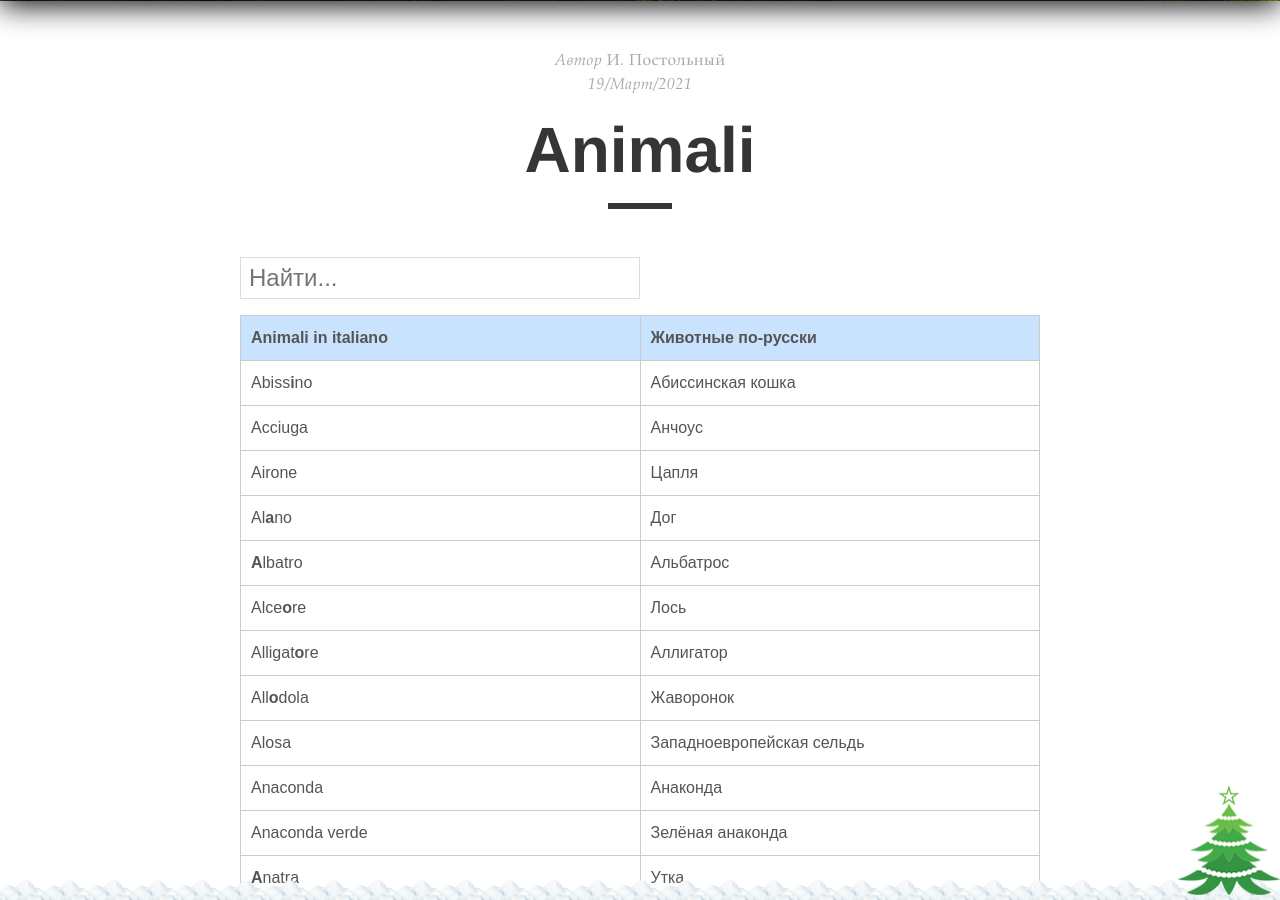
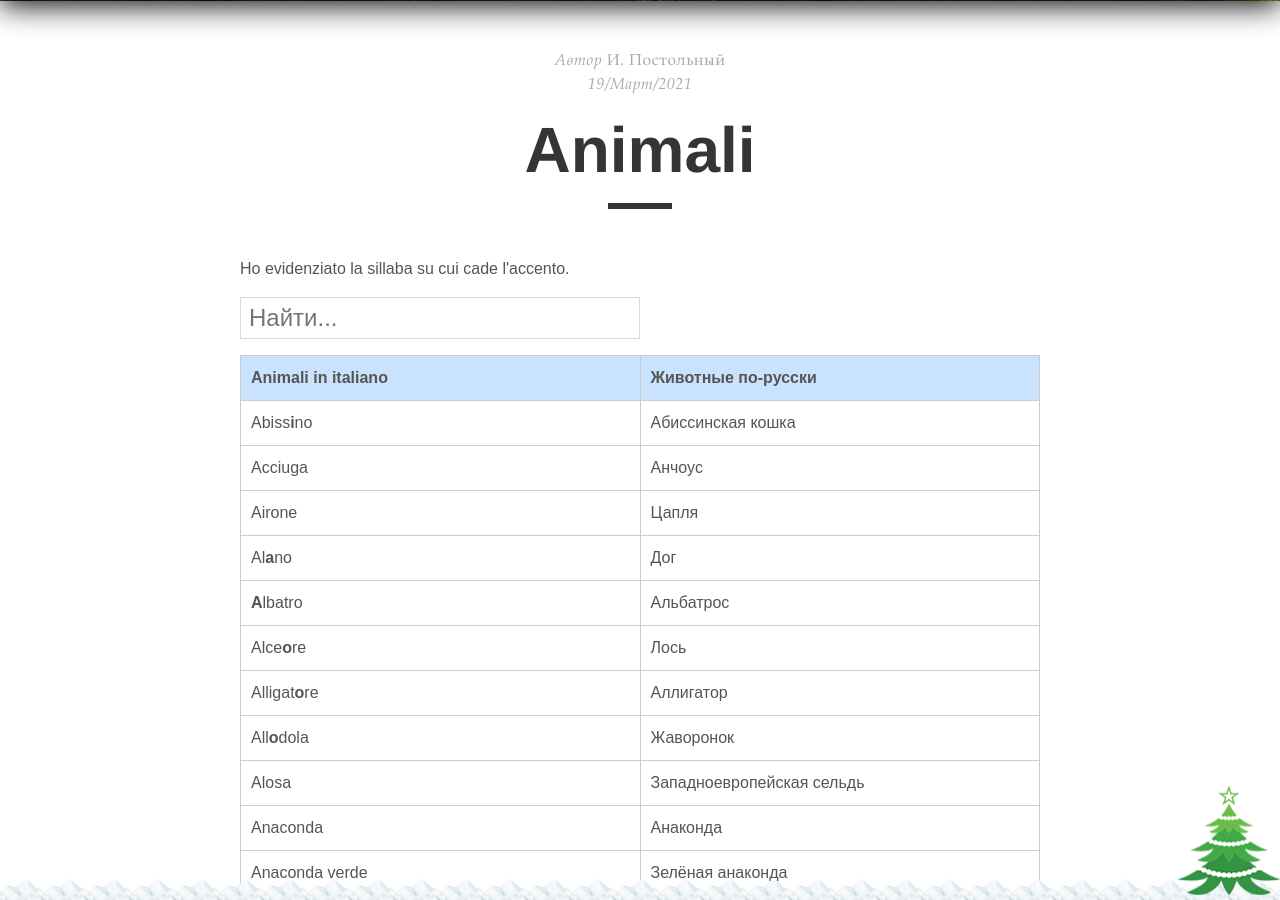
Before and after one commit to postolny/postolny.github.io, a Jekyll site: the page built from _posts/2021-03-19-animali.md, in a window 1280 px wide and 900 px high, scrolled down 397 px. Built offline with Jekyll 4.4.1, drawn with Linux system fonts in a browser that asks for light colours; nearby versions of some CDN libraries.

Commit message:
Update 2021-03-19-animali.md

```diff
--- a/_posts/2021-03-19-animali.md
+++ b/_posts/2021-03-19-animali.md
@@ -7,6 +7,8 @@ comments: false
 categories:
 tags: Vocabolario
 ---
+
+Ho evidenziato la sillaba su cui cade l'accento.
 
 <input class="search" id="search-all" type="text" placeholder="Найти...">
 
```
